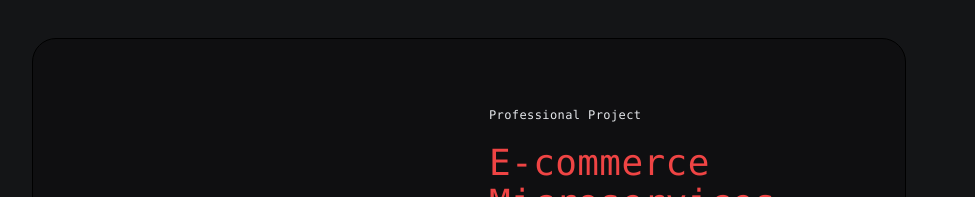
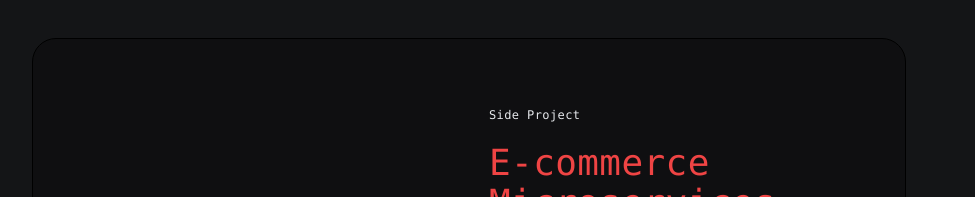
Before and after one commit to LetoSipra/my-portfolio-v2, a Next.js app: page / in a window 1280 px wide. Shown: the part 1663-1860 px from the top of the page, without its empty margins (152-1127 px from the left). Built offline with nearby package versions, Linux system fonts and the light colour scheme.

Commit message:
new projects

```diff
--- a/src/data/ProjectsData.ts
+++ b/src/data/ProjectsData.ts
@@ -7,7 +7,7 @@ export const ProjectsData = [
       url: "https://i.imgur.com/4lTxgTn.png",
     },
     tech: "Node.js, Express, TypeScript, Docker Compose, Nginx, PostgreSQL, Elasticsearch, RabbitMQ, GitHub Actions, Swagger UI",
-    type: "Professional Project",
+    type: "Side Project",
     github: "https://github.com/LetoSipra/ecommerce-backend-microservices",
     devStatus: false,
   },
```
